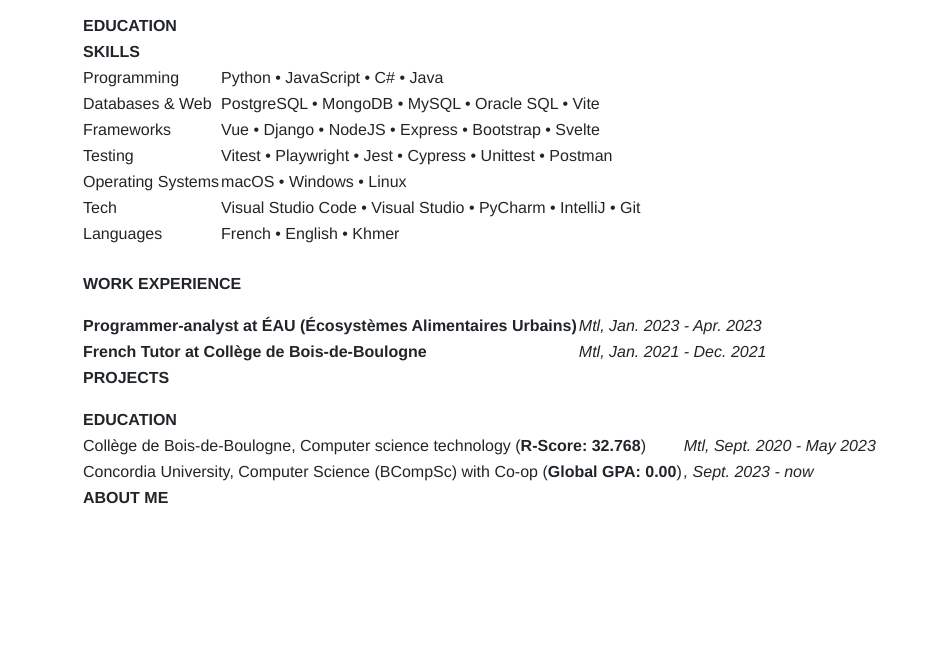
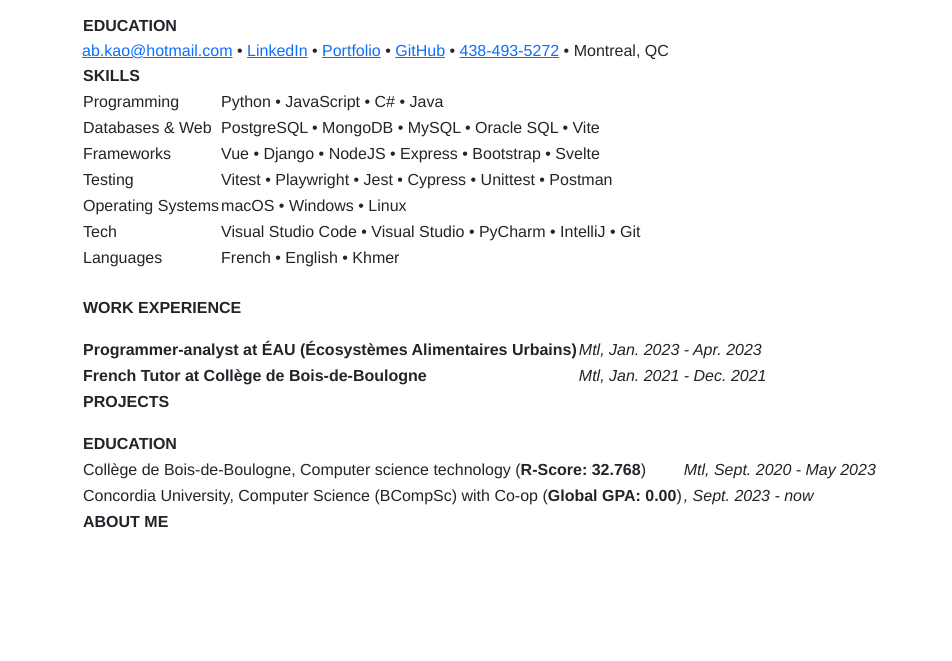
Before and after one commit to aexko/alexkao.github.io, a plain HTML site: page cv-en.html in a window 1280 px wide. Shown: the part 139-800 px from the top of the page, without its empty margins (0-952 px from the left). Drawn offline with nearby package versions, Linux system fonts and the light colour scheme.

Commit message:
fix: links

```diff
--- a/cv-en.html
+++ b/cv-en.html
@@ -60,6 +60,12 @@
                     <th>EDUCATION</th>
                 </tr>
             </table>
+            <a class="link" href="mailto:ab.kao@hotmail.com">ab.kao@hotmail.com</a> •
+            <a class="link" href="https://www.linkedin.com/in/alexkxo">LinkedIn</a> •
+            <a class="link" href="https://akao.dev">Portfolio</a> •
+            <a class="link" href="https://github.com/alexkxo">GitHub</a> •
+            <a class="link" href="tel:438-493-5272">438-493-5272</a> •
+            Montreal, QC
         </div>
 
         <div class="skills">
```
